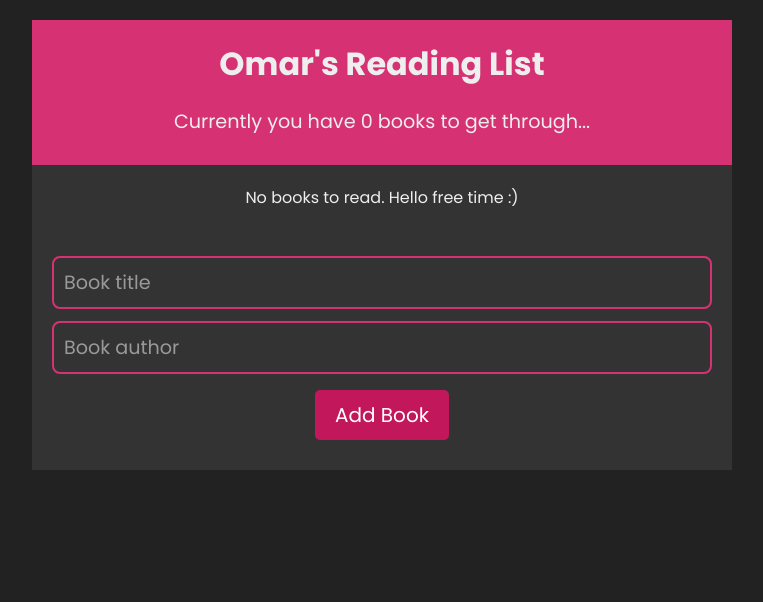
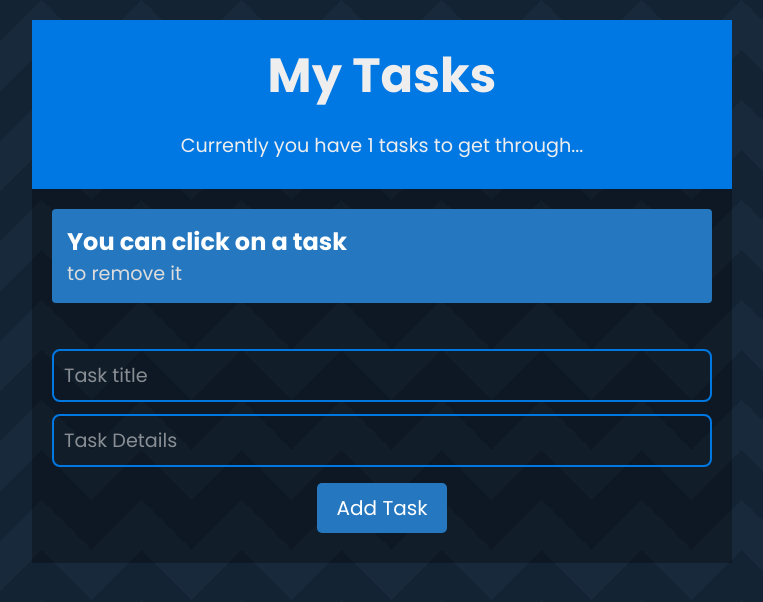
Before and after one commit to omarr45/notes-app, a React (Create React App) app: page / in a window 1280 px wide. Shown: the top 602 px of the page, without its empty margins (258-1021 px from the left). Built offline with nearby package versions, Linux system fonts and the light colour scheme.

Commit message:
Changed to MyTasks

```diff
--- a/public/index.html
+++ b/public/index.html
@@ -11,7 +11,7 @@
     <meta name="description" content="Web site created using create-react-app" />
     <link rel="apple-touch-icon" href="%PUBLIC_URL%/logo192.png" />
     <link rel="manifest" href="%PUBLIC_URL%/manifest.json" />
-    <title>Books List</title>
+    <title>My Tasks</title>
 </head>
 
 <body>
--- a/src/components/BookForm.js
+++ b/src/components/BookForm.js
@@ -8,7 +8,6 @@ const BookForm = () => {
 
   const handleSubmit = (e) => {
     e.preventDefault();
-    console.log(title, author);
     dispatch({
       type: 'ADD_BOOK',
       book: {
@@ -24,19 +23,19 @@ const BookForm = () => {
     <form onSubmit={handleSubmit}>
       <input
         type='text'
-        placeholder='Book title'
+        placeholder='Task title'
         value={title}
         required
         onChange={(e) => setTitle(e.target.value)}
       />
       <input
         type='text'
-        placeholder='Book author'
+        placeholder='Task Details'
         value={author}
         required
         onChange={(e) => setAuthor(e.target.value)}
       />
-      <input type='submit' value='Add Book' />
+      <input type='submit' value='Add Task' />
     </form>
   );
 };
--- a/src/components/BookList.js
+++ b/src/components/BookList.js
@@ -14,7 +14,9 @@ const BookList = () => {
       </ul>
     </div>
   ) : (
-    <div className='empty'>No books to read. Hello free time :)</div>
+    <div className='empty'>
+      No tasks! <br /> Hello free time &#128513;
+    </div>
   );
 };
 
--- a/src/components/NavBar.js
+++ b/src/components/NavBar.js
@@ -7,8 +7,8 @@ const NavBar = () => {
 
   return (
     <div className='navbar'>
-      <h1>Omar's Reading List</h1>
-      <p> Currently you have {books.length} books to get through...</p>
+      <h1>My Tasks</h1>
+      <p> Currently you have {books.length} tasks to get through...</p>
     </div>
   );
 };
--- a/src/contexts/BookContext.js
+++ b/src/contexts/BookContext.js
@@ -6,7 +6,9 @@ export const BookContext = createContext();
 const BookContextProvider = (props) => {
   const [books, dispatch] = useReducer(bookReducer, [], () => {
     const localData = localStorage.getItem('books');
-    return localData ? JSON.parse(localData) : [];
+    return localData
+      ? JSON.parse(localData)
+      : [{ title: 'You can click on a task', author: 'to remove it' }];
   });
 
   useEffect(() => {
--- a/src/index.css
+++ b/src/index.css
@@ -1,9 +1,9 @@
 @import url('https://fonts.googleapis.com/css?family=Poppins:400,500,600,700&display=swap');
 :root {
-    --bg-accent: #d63273;
-    --bg-color: #c2185b;
-    --bg-dark: #a5154f;
-    --grey: #333;
+    --bg-accent: #0078e3;
+    --bg-color: #2578c0;
+    --bg-dark: #0460b1;
+    --grey: rgba(0, 0, 0, 0.3);
     --black: #222;
 }
 
@@ -12,7 +12,11 @@ body {
     font-family: 'Poppins', sans-serif;
     -webkit-font-smoothing: antialiased;
     -moz-osx-font-smoothing: grayscale;
-    background: var(--black);
+    --stripe: #18293b;
+    --bg: #142333;
+    background: linear-gradient(135deg, var(--bg) 25%, transparent 25%) -50px 0, linear-gradient(225deg, var(--bg) 25%, transparent 25%) -50px 0, linear-gradient(315deg, var(--bg) 25%, transparent 25%), linear-gradient(45deg, var(--bg) 25%, transparent 25%);
+    background-size: 100px 100px;
+    background-color: var(--stripe);
 }
 
 .App {
@@ -35,6 +39,7 @@ body {
 
 .navbar h1 {
     margin: 10px 0;
+    font-size: 3rem;
 }
 
 .book-list {
@@ -49,7 +54,7 @@ body {
 .book-list li {
     background: var(--bg-color);
     border-radius: 4px;
-    padding: 10px;
+    padding: 15px;
     cursor: pointer;
     margin: 10px 0;
 }
@@ -62,17 +67,18 @@ body {
 .book-list .title {
     font-weight: bold;
     color: #fff;
-    font-size: 1.2em;
+    font-size: 1.5em;
 }
 
 .book-list .author {
-    font-size: 0.9em;
+    font-size: 1.2em;
     color: #ddd;
 }
 
 .empty {
     margin: 20px;
     text-align: center;
+    font-size: 1.5rem;
 }
 
 form {
@@ -116,3 +122,8 @@ input[type='submit']:hover {
     color: white;
     opacity: 0.5;
 }
+
+::selection {
+    color: white;
+    background: var(--stripe);
+}
```
